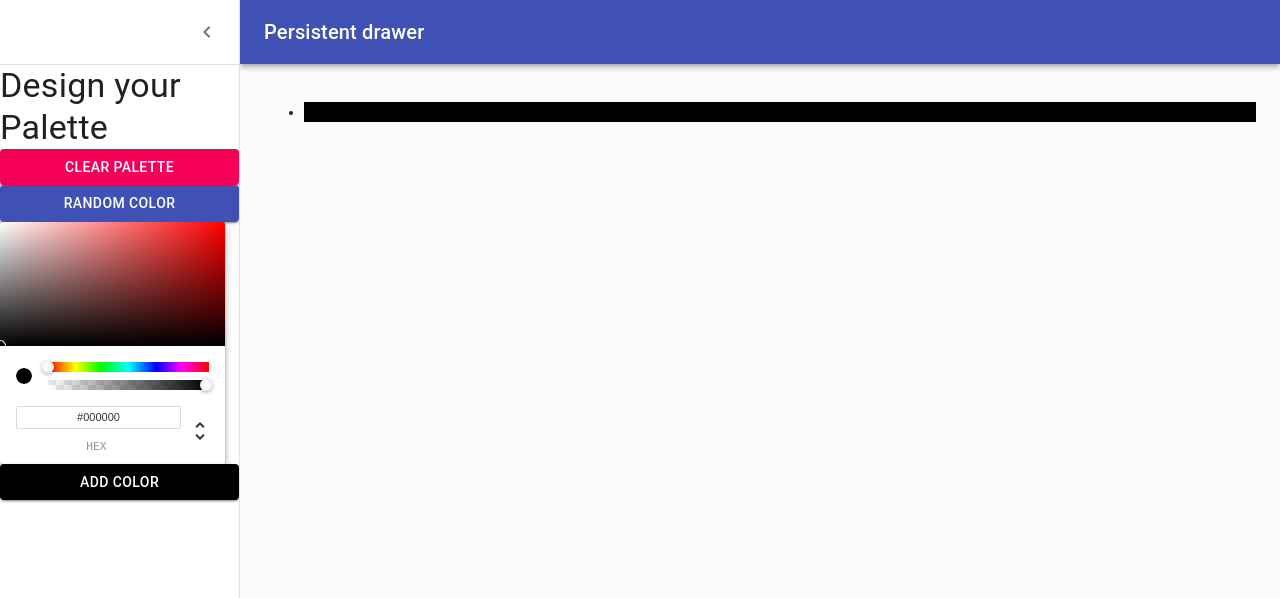
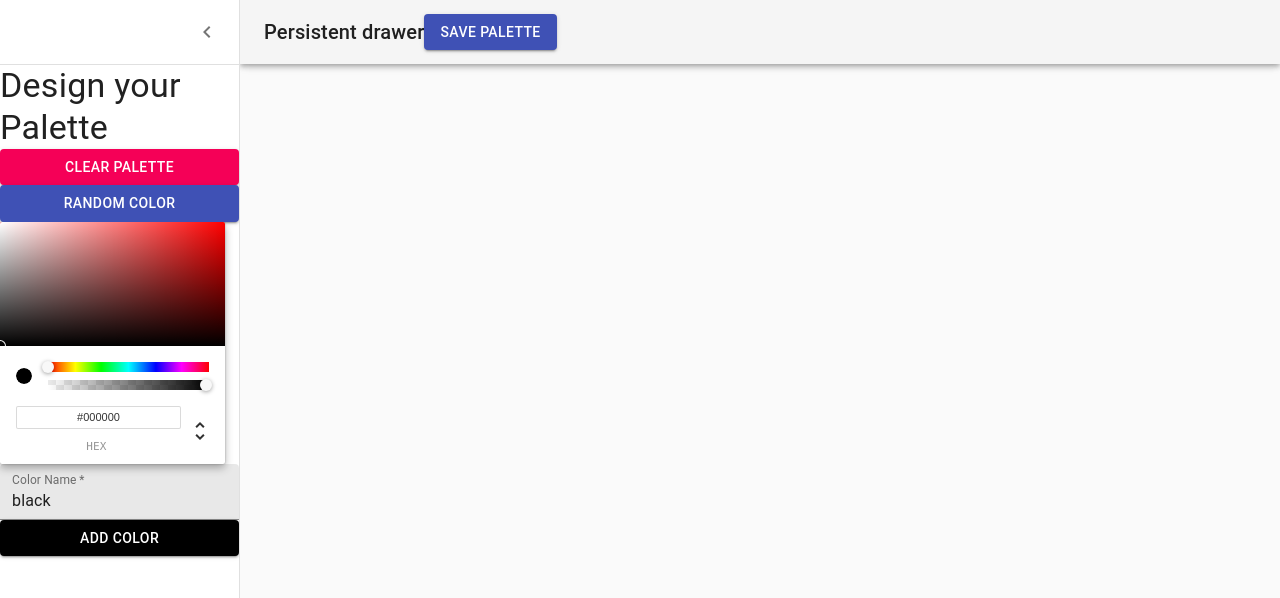
Before and after one commit to yflin9/react-palette, a React (Create React App) app: page /palette/new in a window 1280 px wide. Both pictures are taken after a click on the button "open drawer". Shown: the top 598 px of the page. Built offline with nearby package versions, Linux system fonts and the light colour scheme.

Commit message:
add saving palette

```diff
--- a/src/App.js
+++ b/src/App.js
@@ -1,3 +1,4 @@
+import { useState } from "react"
 import { Route, Switch } from "react-router-dom"
 import PaletteList from "./PaletteList"
 import Palette from "./Palette"
@@ -7,8 +8,13 @@ import seedPalettes from "./seedPalettes"
 import { generatePalette } from "./colorHelpers"
 
 function App() {
+  const [palettes, setPalettes] = useState(seedPalettes)
+
   const findPalette = (id) => {
-    return seedPalettes.find((palette) => palette.id === id)
+    return palettes.find((palette) => palette.id === id)
+  }
+  const savePalette = (newPalette) => {
+    setPalettes([...palettes, newPalette])
   }
   return (
     <Switch>
@@ -16,11 +22,17 @@ function App() {
         exact
         path="/"
         render={(routerProps) => (
-          <PaletteList palettes={seedPalettes} {...routerProps} />
+          <PaletteList palettes={palettes} {...routerProps} />
         )}
       />
 
-      <Route exact path="/palette/new" render={() => <NewPaletteForm />} />
+      <Route
+        exact
+        path="/palette/new"
+        render={(routerProps) => (
+          <NewPaletteForm savePalette={savePalette} {...routerProps} />
+        )}
+      />
 
       <Route
         exact
--- /dev/null
+++ b/src/DraggableColorBox.js
@@ -0,0 +1,24 @@
+import React from "react"
+import { withStyles } from "@material-ui/styles"
+
+const styles = {
+  root: {
+    height: "25%",
+    width: "20%",
+    display: "inline-block",
+    position: "relative",
+    margin: "0 auto",
+    marginBottom: "-3.5px",
+  },
+}
+
+const DraggableColorBox = ({ name, color, classes }) => {
+  return (
+    <div className={classes.root} style={{ backgroundColor: color }}>
+      <div>{color}</div>
+      <div>{name}</div>
+    </div>
+  )
+}
+
+export default withStyles(styles)(DraggableColorBox)
--- a/src/NewPaletteForm.js
+++ b/src/NewPaletteForm.js
@@ -1,5 +1,4 @@
 import React, { useState } from "react"
-
 import clsx from "clsx"
 import { makeStyles } from "@material-ui/core/styles"
 import Drawer from "@material-ui/core/Drawer"
@@ -11,7 +10,9 @@ import Divider from "@material-ui/core/Divider"
 import IconButton from "@material-ui/core/IconButton"
 import MenuIcon from "@material-ui/icons/Menu"
 import ChevronLeftIcon from "@material-ui/icons/ChevronLeft"
+import TextField from "@material-ui/core/TextField"
 import Button from "@material-ui/core/Button"
+import DraggableColorBox from "./DraggableColorBox"
 
 import { ChromePicker } from "react-color"
 
@@ -58,6 +59,7 @@ const useStyles = makeStyles((theme) => ({
   },
   content: {
     flexGrow: 1,
+    height: "calc(100vh - 64px)",
     padding: theme.spacing(3),
     transition: theme.transitions.create("margin", {
       easing: theme.transitions.easing.sharp,
@@ -74,12 +76,14 @@ const useStyles = makeStyles((theme) => ({
   },
 }))
 
-const NewPaletteForm = () => {
+const NewPaletteForm = ({ history, savePalette }) => {
   const classes = useStyles()
   // const theme = useTheme()
   const [open, setOpen] = useState(false)
   const [currentColor, setCurrentColor] = useState("black")
-  const [colors, setColors] = useState(["black"])
+  const [colors, setColors] = useState([])
+  const [name, setName] = useState("black")
+  const [validated, setValidated] = useState(true)
 
   const handleDrawerOpen = () => {
     setOpen(true)
@@ -94,7 +98,36 @@ const NewPaletteForm = () => {
   }
 
   const addNewColor = () => {
-    setColors([...colors, currentColor])
+    if (
+      colors.every(
+        (color) => color.name.toLowerCase() !== name.toLowerCase()
+      ) &&
+      colors.every((color) => color.color !== currentColor) &&
+      !name.match("^$")
+    ) {
+      const newColor = { color: currentColor, name }
+      setColors([...colors, newColor])
+      setName("")
+      setValidated(true)
+    } else {
+      setValidated(false)
+    }
+  }
+
+  const handleNameChange = (e) => {
+    setName(e.target.value)
+  }
+
+  const handleSavePalette = () => {
+    let newName = "New Palette Name"
+    const newPalette = {
+      paletteName: newName,
+      id: newName.toLowerCase().replace(/ /g, "-"),
+      emoji: "🎨",
+      colors: colors,
+    }
+    savePalette(newPalette)
+    history.push("/")
   }
 
   return (
@@ -102,6 +135,7 @@ const NewPaletteForm = () => {
       <CssBaseline />
       <AppBar
         position="fixed"
+        color="default"
         className={clsx(classes.appBar, {
           [classes.appBarShift]: open,
         })}
@@ -119,6 +153,13 @@ const NewPaletteForm = () => {
           <Typography variant="h6" noWrap>
             Persistent drawer
           </Typography>
+          <Button
+            variant="contained"
+            color="primary"
+            onClick={handleSavePalette}
+          >
+            Save Palette
+          </Button>
         </Toolbar>
       </AppBar>
       <Drawer
@@ -145,6 +186,24 @@ const NewPaletteForm = () => {
           Random Color
         </Button>
         <ChromePicker color={currentColor} onChangeComplete={updateColor} />
+        {validated ? (
+          <TextField
+            required
+            label="Color Name"
+            value={name}
+            onChange={handleNameChange}
+            variant="filled"
+          />
+        ) : (
+          <TextField
+            error
+            label="Error"
+            helperText="Color/Name must be unique"
+            onChange={handleNameChange}
+            variant="outlined"
+          />
+        )}
+
         <Button
           variant="contained"
           color="primary"
@@ -160,11 +219,14 @@ const NewPaletteForm = () => {
         })}
       >
         <div className={classes.drawerHeader} />
-        <ul>
-          {colors.map((color) => (
-            <li style={{ backgroundColor: color }}>{color}</li>
-          ))}
-        </ul>
+
+        {colors.map((color) => (
+          <DraggableColorBox
+            key={color.name}
+            color={color.color}
+            name={color.name}
+          />
+        ))}
       </main>
     </div>
   )
--- a/src/styles/MiniPaletteStyles.js
+++ b/src/styles/MiniPaletteStyles.js
@@ -5,8 +5,14 @@ const styles = {
     padding: "0.5rem",
     position: "relative",
     overflow: "hidden",
-    "& :hover": {
+    transform: "scale(1)",
+    boxShadow: "0 0 0px 0px rgba(0, 0, 0, 0.45)",
+    transition: "0.3s ease-out",
+    "&:hover": {
       cursor: "pointer",
+      transform: "scale(1.05)",
+      boxShadow: "0 0 20px 0px rgba(0, 0, 0, 0.45)",
+      transition: "0.3s ease-out",
     },
   },
   colors: {
```
